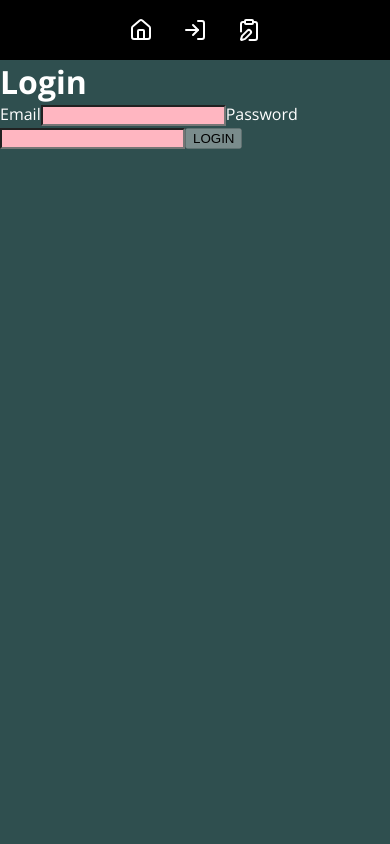
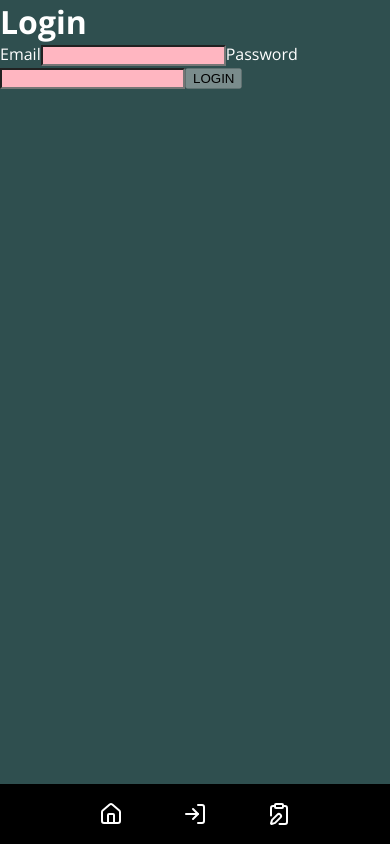
Before and after one commit to estebantassi/portfolio-app, a React (Vite) app in the folder react/: page /login in a window 390 px wide. Built offline with nearby package versions, Linux system fonts and the light colour scheme; a web font is replaced by a local one.

Commit message:
responsive navbar

```diff
--- a/react/src/components/navbar.jsx
+++ b/react/src/components/navbar.jsx
@@ -10,15 +10,15 @@ function Navbar() {
   return (
     <>
     <nav className="navbar">
-      <NavLink className="navbar-element" to="/home"><House /></NavLink>
+      <NavLink className="navbar-element" to="/home"><span className="navbar-text">Home</span><House /></NavLink>
 
-      {!user && <NavLink className="navbar-element" to="/login"><LogIn /></NavLink>}
-      {!user && <NavLink className="navbar-element" to="/signup"><ClipboardPen /></NavLink>}
+      {!user && <NavLink className="navbar-element" to="/login"><span className="navbar-text">Login</span><LogIn /></NavLink>}
+      {!user && <NavLink className="navbar-element" to="/signup"><span className="navbar-text">Signup</span><ClipboardPen /></NavLink>}
 
       {user && <NavLink className="navbar-element" to={`/profile/${user.tag}`}><img src={avatar} alt="avatar" /></NavLink> }
-      {user && <NavLink className="navbar-element" to="/notifications"><Bell /></NavLink> }
-      {user && <NavLink className="navbar-element" to="/accountsettings"><Settings /></NavLink> }
-      {user && <NavLink className="navbar-element" to="/logout"><LogOut /></NavLink> }
+      {user && <NavLink className="navbar-element" to="/notifications"><span className="navbar-text">Notification</span><Bell /></NavLink> }
+      {user && <NavLink className="navbar-element" to="/accountsettings"><span className="navbar-text">Settings</span><Settings /></NavLink> }
+      {user && <NavLink className="navbar-element" to="/logout"><span className="navbar-text">Logout</span><LogOut /></NavLink> }
     </nav>
     </>
   )
--- a/react/src/context/callcontext.jsx
+++ b/react/src/context/callcontext.jsx
@@ -236,6 +236,7 @@ export const CallProvider = ({ children }) => {
 
     return (
         <CallContext.Provider value={contextData}>
+            <div>
                 {isInCall && <>
 
                 <p>Call with {isInCall.data.username}</p>
@@ -246,6 +247,7 @@ export const CallProvider = ({ children }) => {
                 </>
                 }
             <audio ref={remoteAudioRef} autoPlay />
+            </div>
             {children}
         </CallContext.Provider>
     )
--- a/react/src/context/toastcontext.jsx
+++ b/react/src/context/toastcontext.jsx
@@ -9,6 +9,7 @@ export const ToastProvider = ({ children }) => {
     const lastToastTimeRef = useRef(0)
 
     const addToast = (text, color, onAccept=null, onRefuse=null) => {
+
         const now = Date.now()
         const delay = Math.max(0, lastToastTimeRef.current + 500 - now)
         setTimeout(() => {
--- a/react/src/css/navbar.css
+++ b/react/src/css/navbar.css
@@ -1,13 +1,31 @@
-.navbar{
+.navbar {
     position: sticky;
     top: 0;
     display: flex;
     width: 100%;
     justify-content: center;
-    gap: 30px;
     height: 60px;
     background-color: black;
-    padding: 15px;
+}
+
+.navbar > .navbar-element {
+    transition: all 0.5s;
+    display: flex;
+    gap: 10px;
+    height: 100%;
+    padding: 15px 30px 15px 30px;
+}
+
+.navbar > .navbar-element > .navbar-text {
+    color: white;
+    text-decoration: none;
+    display: flex;
+    align-items: center;
+}
+
+.navbar > .navbar-element:hover {
+    transition: all 0.5s;
+    opacity: 75%;
 }
 
 .navbar > * > * {
@@ -15,7 +33,23 @@
     color: white;
 }
 
-.navbar img{
+.navbar img {
     height: 100%;
     border-radius: 100%;
 }
+
+@media (max-width: 1200px) {
+  .navbar > .navbar-element > .navbar-text {
+    display: none;
+  }
+
+  .navbar {
+    position: fixed;
+    bottom: 0;
+    top: auto;
+  }
+
+  #root {
+    padding-bottom: 60px;
+  }
+}
```
Lines whose indentation alone changed are shown as unchanged.
